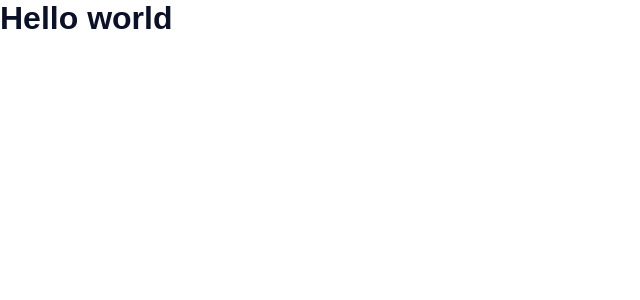
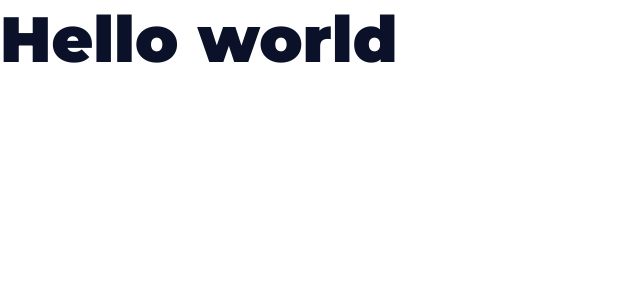
Before and after one commit to dantas15/landing-page-reactjs, a React (Create React App) app: page / in a window 1280 px wide. Shown: the top 300 px of the page, without its empty margins (0-640 px from the left). Built offline with nearby package versions, Linux system fonts and the light colour scheme.

Commit message:
Heading component

```diff
--- a/public/index.html
+++ b/public/index.html
@@ -2,6 +2,12 @@
 <html lang="en">
   <head>
     <meta charset="utf-8" />
+    <link rel="preconnect" href="https://fonts.googleapis.com" />
+    <link rel="preconnect" href="https://fonts.gstatic.com" crossorigin />
+    <link
+      href="https://fonts.googleapis.com/css2?family=Montserrat:ital,wght@0,900;1,900&family=Open+Sans:ital,wght@0,400;0,700;1,400;1,700&display=swap"
+      rel="stylesheet"
+    />
     <link rel="icon" href="%PUBLIC_URL%/favicon.ico" />
     <meta name="viewport" content="width=device-width, initial-scale=1" />
     <meta name="theme-color" content="#000000" />
--- a/src/components/Heading/index.jsx
+++ b/src/components/Heading/index.jsx
@@ -1,11 +1,29 @@
 import P from 'prop-types';
 import * as Styled from './styles';
 
-export const Heading = ({ children, light = false }) => {
-  return <Styled.Title light={light}>{children}</Styled.Title>;
+export const Heading = ({
+  children,
+  colorDark = true,
+  as = 'h1',
+  size = 'huge',
+  uppercase = false,
+}) => {
+  return (
+    <Styled.Title
+      colorDark={colorDark}
+      as={as}
+      size={size}
+      uppercase={uppercase}
+    >
+      {children}
+    </Styled.Title>
+  );
 };
 
 Heading.propTypes = {
   children: P.node.isRequired,
-  light: P.bool.isRequired,
+  colorDark: P.bool,
+  as: P.oneOf(['h1', 'h2', 'h3', 'h4', 'h5', 'h6']),
+  size: P.oneOf(['small', 'medium', 'big', 'huge']),
+  uppercase: P.bool,
 };
--- a/src/components/Heading/styles.js
+++ b/src/components/Heading/styles.js
@@ -1,7 +1,35 @@
 import styled, { css } from 'styled-components';
 
+const titleSizes = {
+  small: (theme) => css`
+    font-size: ${theme.font.sizes.medium};
+  `,
+  medium: (theme) => css`
+    font-size: ${theme.font.sizes.large};
+  `,
+  big: (theme) => css`
+    font-size: ${theme.font.sizes.xlarge};
+  `,
+  huge: (theme) => css`
+    font-size: ${theme.font.sizes.xhuge};
+    ${mediaFont(theme)};
+  `,
+};
+
+const mediaFont = (theme) => css`
+  @media ${theme.media.lteMedium} {
+    font-size: ${theme.font.sizes.xlarge};
+  }
+`;
+
+const titleCase = (uppercase) => css`
+  text-transform: ${uppercase ? 'uppercase' : 'none'};
+`;
+
 export const Title = styled.h1`
-  ${({ theme, light }) => css`
-    color: ${light ? theme.colors.white : theme.colors.primaryColor};
+  ${({ theme, colorDark, size, uppercase }) => css`
+    color: ${colorDark ? theme.colors.primaryColor : theme.colors.white};
+    ${titleSizes[size](theme)}
+    ${titleCase(uppercase)}
   `}
 `;
--- a/src/styles/global-styles.js
+++ b/src/styles/global-styles.js
@@ -1,11 +1,10 @@
 import { createGlobalStyle, css } from 'styled-components';
 
 export const GlobalStyles = createGlobalStyle`
-  @import url('https://fonts.googleapis.com/css2?family=Montserrat:ital,wght@0,900;1,900&family=Open+Sans:ital,wght@0,400;0,700;1,400;1,700&display=swap');
-
   * {
     margin: 0;
     padding: 0;
+    box-sizing: border-box;
   }
 
   html {
@@ -17,7 +16,7 @@
     font-family: ${({ theme }) => theme.font.family.default};
   }
 
-  h1 {
+  h1, h2, h3, h4, h5, h6 {
     font-family: ${({ theme }) => theme.font.family.secondary};
   }
 `;
--- a/src/styles/theme.js
+++ b/src/styles/theme.js
@@ -9,6 +9,19 @@
       default: "'Open Sans', sans-serif",
       secondary: "'Montserrat', sans-serif",
     },
+    sizes: {
+      xsmall: '0.8rem',
+      small: '1.6rem',
+      medium: '2.4rem',
+      large: '3.2rem',
+      xlarge: '4.0rem',
+      xxlarge: '4.8rem',
+      huge: '5.6rem',
+      xhuge: '6.4rem',
+    },
+  },
+  media: {
+    lteMedium: '(max-width: 768px)',
   },
   spacings: {},
 };
```
Also changed, not shown: src/components/Heading/stories.jsx (+6 -3 lines).
